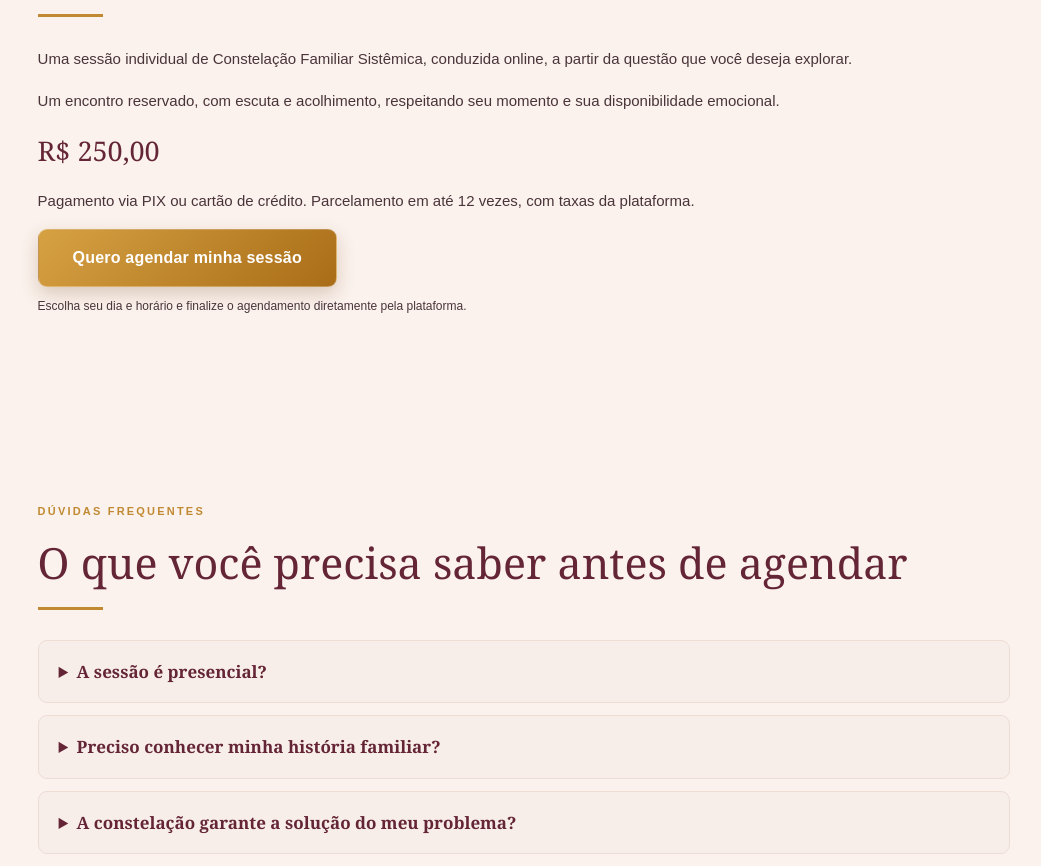
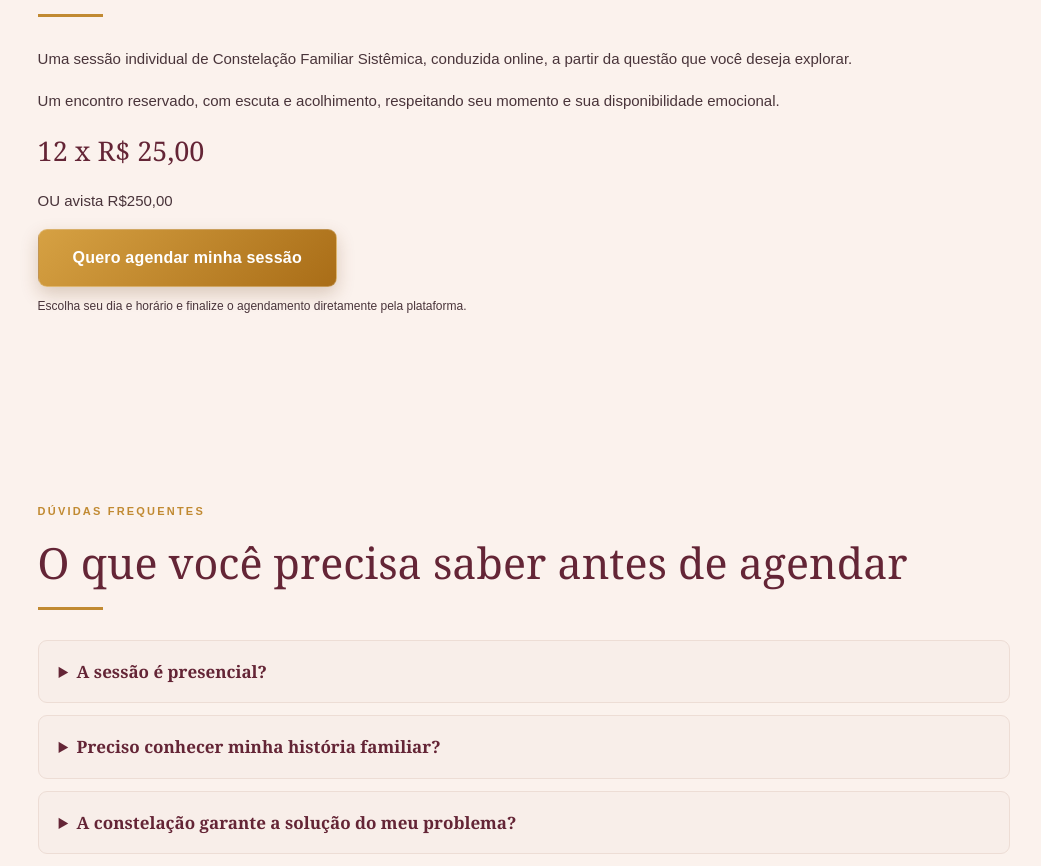
Before and after one commit to Institutokamilahfranco/instituto-kamilah-site, a Next.js app: page /constelacao-familiar in a window 1280 px wide. Shown: the part 4103-4969 px from the top of the page, without its empty margins (116-1157 px from the left). Built offline with nearby package versions, Linux system fonts and the light colour scheme.

Commit message:
Update page.js

```diff
--- a/app/constelacao-familiar/page.js
+++ b/app/constelacao-familiar/page.js
@@ -299,11 +299,10 @@ Na sessão, partimos de uma questão importante para você e exploramos diferent
     seu momento e sua disponibilidade emocional.
   </p>
 
-  <div className="preco">R$ 250,00</div>
+  <div className="preco"> 12 x R$ 25,00</div>
 
   <p className="pagamento">
-    Pagamento via PIX ou cartão de crédito. Parcelamento em até
-    12 vezes, com taxas da plataforma.
+    OU avista R$250,00
   </p>
 
   <a
```
